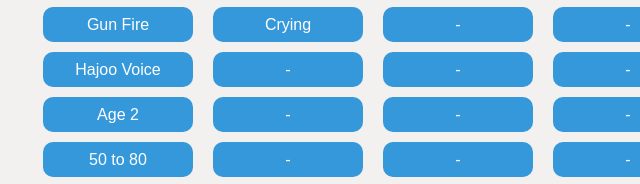
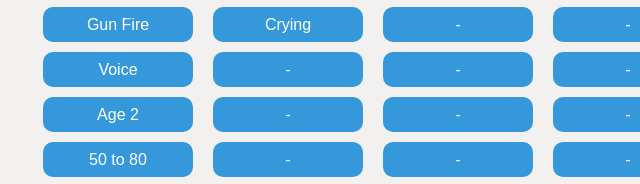
Before and after one commit to Zizu678/soundboard.github.io, a plain HTML site: page index.html in a window 1280 px wide. Shown: the part 218-402 px from the top of the page, 187-827 px from the left. Drawn offline with Linux system fonts and the light colour scheme.

Commit message:
Update index.html

```diff
--- a/index.html
+++ b/index.html
@@ -20,7 +20,7 @@
                 <button id="sound3" class="sound-button">Greeting</button>
                 <button id="sound4" class="sound-button">Cindy Johnson</button>
                 <button id="sound5" class="sound-button">Gun Fire</button>
-                <button id="sound6" class="sound-button">Hajoo Voice</button>
+                <button id="sound6" class="sound-button">Voice</button>
                 <button id="sound7" class="sound-button">Age 2</button>
                 <button id="sound8" class="sound-button">50 to 80</button>
                 <button id="sound9" class="sound-button">-</button>
```
